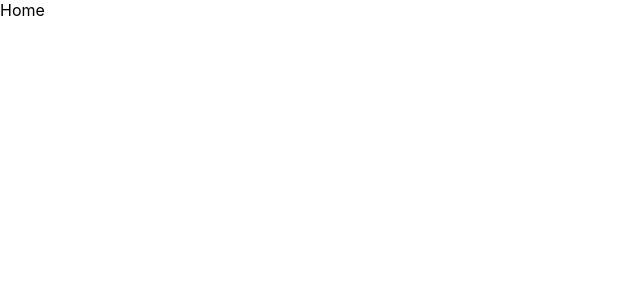
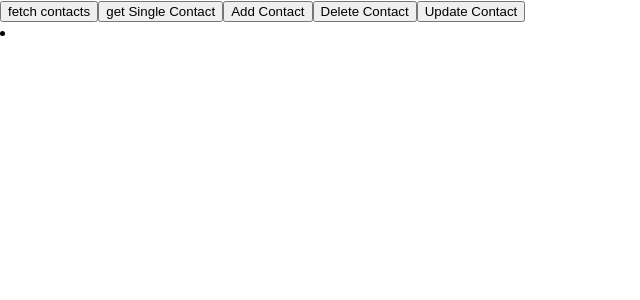
Before and after one commit to UsmanRaza97/crud-redux, a React (Create React App) app: page /home in a window 1280 px wide. Shown: the top 300 px of the page, without its empty margins (0-640 px from the left). Built offline with nearby package versions, Linux system fonts and the light colour scheme.

Commit message:
redux getcontacts

```diff
--- a/src/Components/Home.js
+++ b/src/Components/Home.js
@@ -1,6 +1,103 @@
-import React from "react"
-const App = () => {
-  return <div>Home</div>
+import React, { useState, useEffect } from "react"
+import { connect } from "react-redux"
+import axios from "axios"
+import { GetContacts } from "../Redux/Actions"
+const App = (props) => {
+  useEffect(() => console.log("props of home are", props))
+  const [singleContact, setSingleContacts] = useState()
+
+  const getSingleContact = () => {
+    console.log("clicked")
+    const headers = JSON.parse(localStorage.getItem("headers"))
+    axios
+      .get("https://staging-api.20miles.us/api/contacts/pcjkkket", {
+        headers: headers,
+      })
+      .then((res) => {
+        console.log(res.data.contact.lastname)
+        const singleContact = res.data.contact.lastname
+        setSingleContacts(singleContact)
+      })
+      .catch((err) => console.log(err))
+  }
+
+  const addContact = () => {
+    console.log("clicked")
+    const body = {
+      company_id: 2372,
+      email: "usmanraza@evolverstech.com",
+      firstname: "usman",
+      lastname: "raza",
+    }
+    const headers = JSON.parse(localStorage.getItem("headers"))
+    axios
+      .post("https://staging-api.20miles.us/api/contacts.json", body, {
+        headers: headers,
+      })
+      .then((res) => console.log("add contact response", res))
+      .catch((err) => console.log("add contact error", err))
+  }
+
+  const deleteContact = () => {
+    const headers = JSON.parse(localStorage.getItem("headers"))
+    console.log("clicked")
+    axios
+      .delete("https://staging-api.20miles.us/api/contacts/pcjkkket.json", {
+        headers: headers,
+      })
+      .then((res) => {
+        console.log(console.log("delete contact"), res)
+      })
+      .catch((err) => {
+        console.log("error is ", err)
+      })
+  }
+
+  const updateContact = () => {
+    const body = {
+      company_id: 2372,
+      email: "usmanraza@evolverstech.com",
+      firstname: "usman",
+      lastname: "raza",
+    }
+    const headers = JSON.parse(localStorage.getItem("headers"))
+    axios
+      .put("https://staging-api.20miles.us/api/contacts/dsghp25n.json", body, {
+        headers: headers,
+      })
+      .then((res) => console.log(res))
+      .catch((err) => console.log(err))
+  }
+
+  return (
+    <div>
+      <button onClick={() => props.getContacts()}>fetch contacts</button>
+      <button onClick={getSingleContact}>get Single Contact</button>
+      <button onClick={addContact}>Add Contact</button>
+      <button onClick={deleteContact}>Delete Contact</button>
+      <button onClick={updateContact}>Update Contact</button>
+
+      {props.contacts.map((contact) => (
+        <li key={contact.id}>
+          {contact.lastname}
+          <button style={{ marginLeft: 20 }}>Delete</button>
+        </li>
+      ))}
+
+      <li>{singleContact}</li>
+    </div>
+  )
 }
 
-export default App
+const mapStateToProps = (state) => {
+  return {
+    contacts: state.contacts,
+  }
+}
+const mapdispatchToProps = (dispatch) => {
+  return {
+    getContacts: () => dispatch(GetContacts()),
+  }
+}
+
+export default connect(mapStateToProps, mapdispatchToProps)(App)
--- a/src/Redux/Actions.js
+++ b/src/Redux/Actions.js
@@ -1,4 +1,11 @@
-import { SIGN_IN_REQUEST, SIGN_IN_SUCCESS, SIGN_IN_FAILURE } from "./Constants"
+import {
+  SIGN_IN_REQUEST,
+  SIGN_IN_SUCCESS,
+  SIGN_IN_FAILURE,
+  GET_CONTACT_REQUEST,
+  GET_CONTACT_SUCCESS,
+  GET_CONTACT_FAILURE,
+} from "./Constants"
 import axios from "axios"
 export const SignInRequest = () => {
   return {
@@ -18,10 +25,48 @@ export const SignInFailure = (error) => {
     payload: error,
   }
 }
+
+export const getContactRequest = () => {
+  return {
+    type: GET_CONTACT_REQUEST,
+  }
+}
+export const getContactSuccess = (contacts) => {
+  return {
+    type: GET_CONTACT_SUCCESS,
+    payload: contacts,
+  }
+}
+export const getContactFailure = (error) => {
+  return {
+    type: GET_CONTACT_FAILURE,
+    payload: error,
+  }
+}
+
+export const GetContacts = () => {
+  return (dispatch) => {
+    dispatch(getContactRequest())
+    const headers = JSON.parse(localStorage.getItem("headers"))
+    axios
+      .get(
+        " https://staging-api.20miles.us/api/contacts.json?page=1&per_page=10",
+        { headers: headers }
+      )
+      .then((res) => {
+        console.log(res.data.contacts)
+        const contacts = res.data.contacts
+        dispatch(getContactSuccess(contacts))
+      })
+      .catch((err) => {
+        console.log(err)
+        const error = err
+        dispatch(getContactFailure(error))
+      })
+  }
+}
+
 export const SignInAction = (data) => {
-  // const email = localStorage.getItem("email")
-  // const passwor = localStorage.getItem("password")
-  console.log("data is ", data)
   return (dispatch) => {
     dispatch(SignInRequest())
     axios
--- a/src/Redux/Constants.js
+++ b/src/Redux/Constants.js
@@ -1,3 +1,6 @@
 export const SIGN_IN_SUCCESS = "SIGN_IN_SUCCESS"
 export const SIGN_IN_REQUEST = "SIGN_IN_REQUEST"
 export const SIGN_IN_FAILURE = "SIGN_IN_FAILURE"
+export const GET_CONTACT_REQUEST = "GET_CONTACT_REQUEST"
+export const GET_CONTACT_SUCCESS = "GET_CONTACT_SUCCESS"
+export const GET_CONTACT_FAILURE = "GET_CONTACT_FAILURE"
--- a/src/Redux/Reducers.js
+++ b/src/Redux/Reducers.js
@@ -1,7 +1,15 @@
-import { SIGN_IN_REQUEST, SIGN_IN_SUCCESS, SIGN_IN_FAILURE } from "./Constants"
+import {
+  SIGN_IN_REQUEST,
+  SIGN_IN_SUCCESS,
+  SIGN_IN_FAILURE,
+  GET_CONTACT_REQUEST,
+  GET_CONTACT_SUCCESS,
+  GET_CONTACT_FAILURE,
+} from "./Constants"
 const initState = {
   loading: true,
   userToken: {},
+  contacts: [],
 }
 export const Reducer = (state = initState, action) => {
   switch (action.type) {
@@ -13,13 +21,29 @@ export const Reducer = (state = initState, action) => {
     case SIGN_IN_SUCCESS:
       console.log("sign in success", action.payload)
       return {
+        ...state,
         userToken: action.payload,
         loading: !state.loading,
       }
     case SIGN_IN_FAILURE:
       return {
+        ...state,
         userToken: action.payload,
         loading: !state.loading,
+      }
+    case GET_CONTACT_REQUEST:
+      return {
+        ...state,
+      }
+    case GET_CONTACT_SUCCESS:
+      return {
+        ...state,
+        contacts: action.payload,
+      }
+    case GET_CONTACT_FAILURE:
+      return {
+        ...state,
+        contacts: action.payload,
       }
     default:
       return state
```
Also changed, not shown: src/Redux/ContactReducer.js (added).
